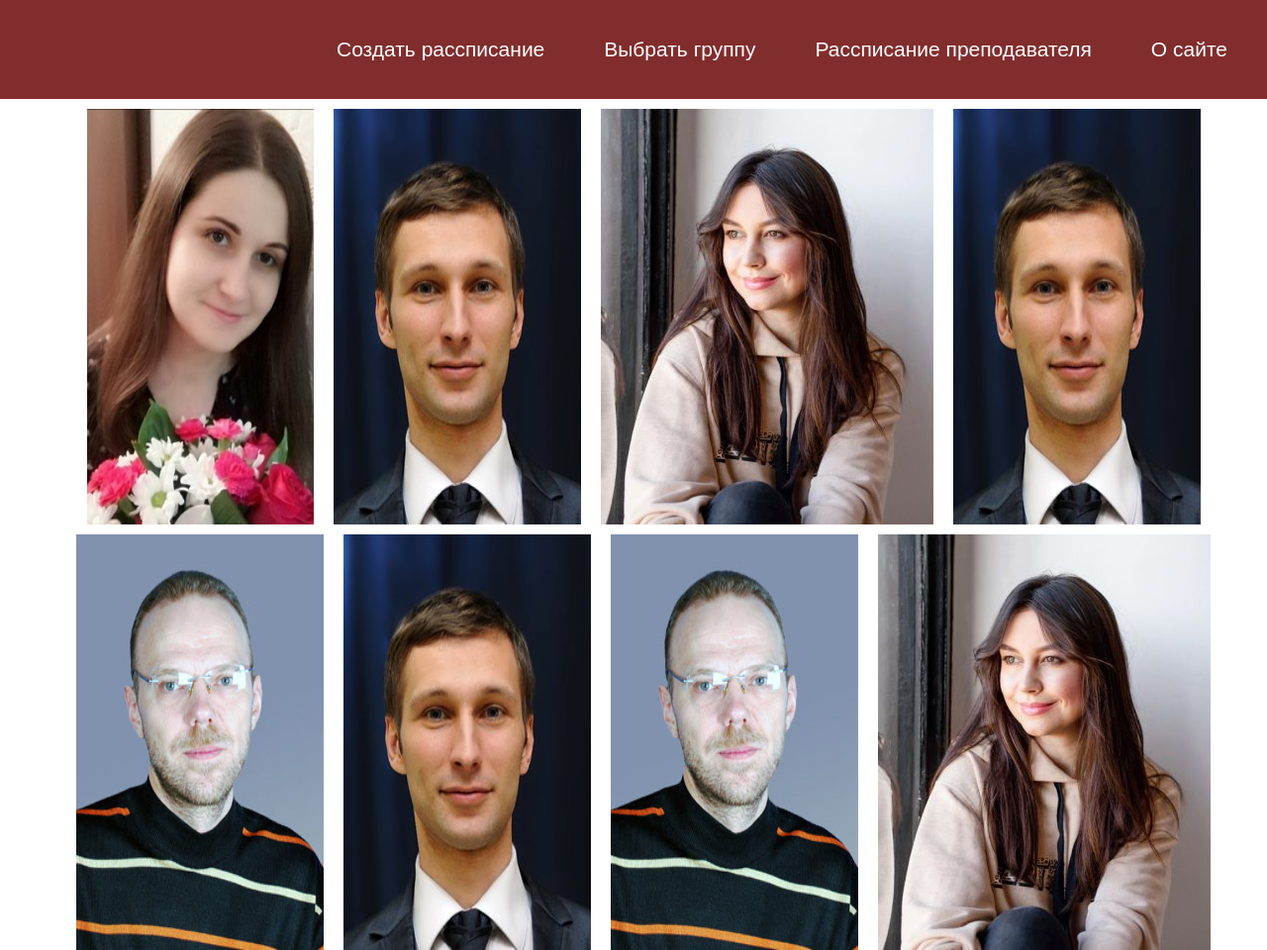
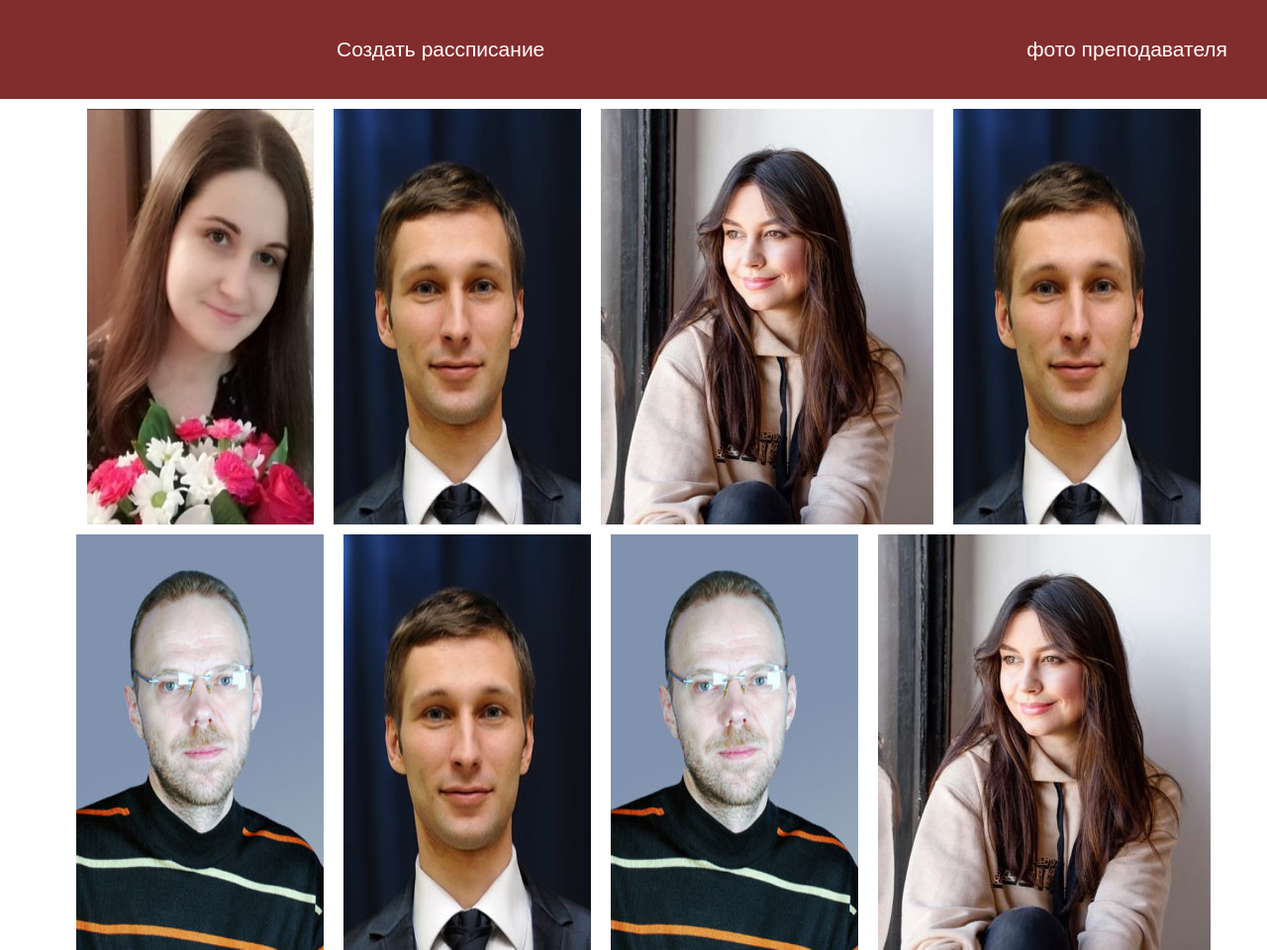
Before and after one commit to Anna0153/web-task-4, a plain HTML site: page teachers.html in a window 1280 px wide. Shown: the whole page at 99% size. Drawn offline with Linux system fonts and the light colour scheme.

Commit message:
Update teachers.html

```diff
--- a/teachers.html
+++ b/teachers.html
@@ -14,9 +14,7 @@
         <nav class="menu">
             <ul>
                 <li><a href="./index.html">Создать рассписание </a></li>
-                <li><a href="">Выбрать группу </a></li>
-                <li><a href="./teachers.html">Рассписание преподавателя </a></li>
-                <li><a href="">О сайте </a></li>
+                <li><a href="./teachers.html">фото преподавателя </a></li>
             </ul>
         </nav>
         </div>
```
